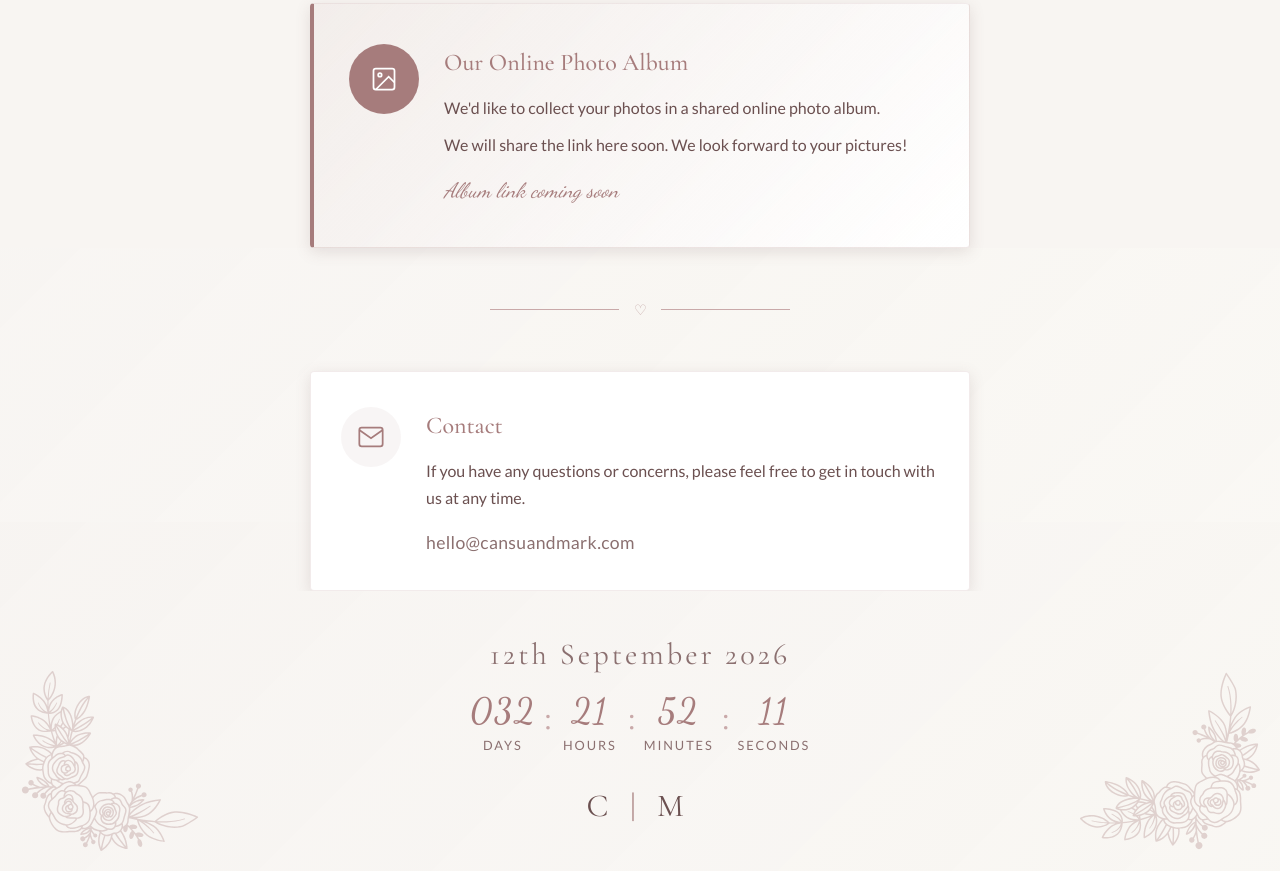
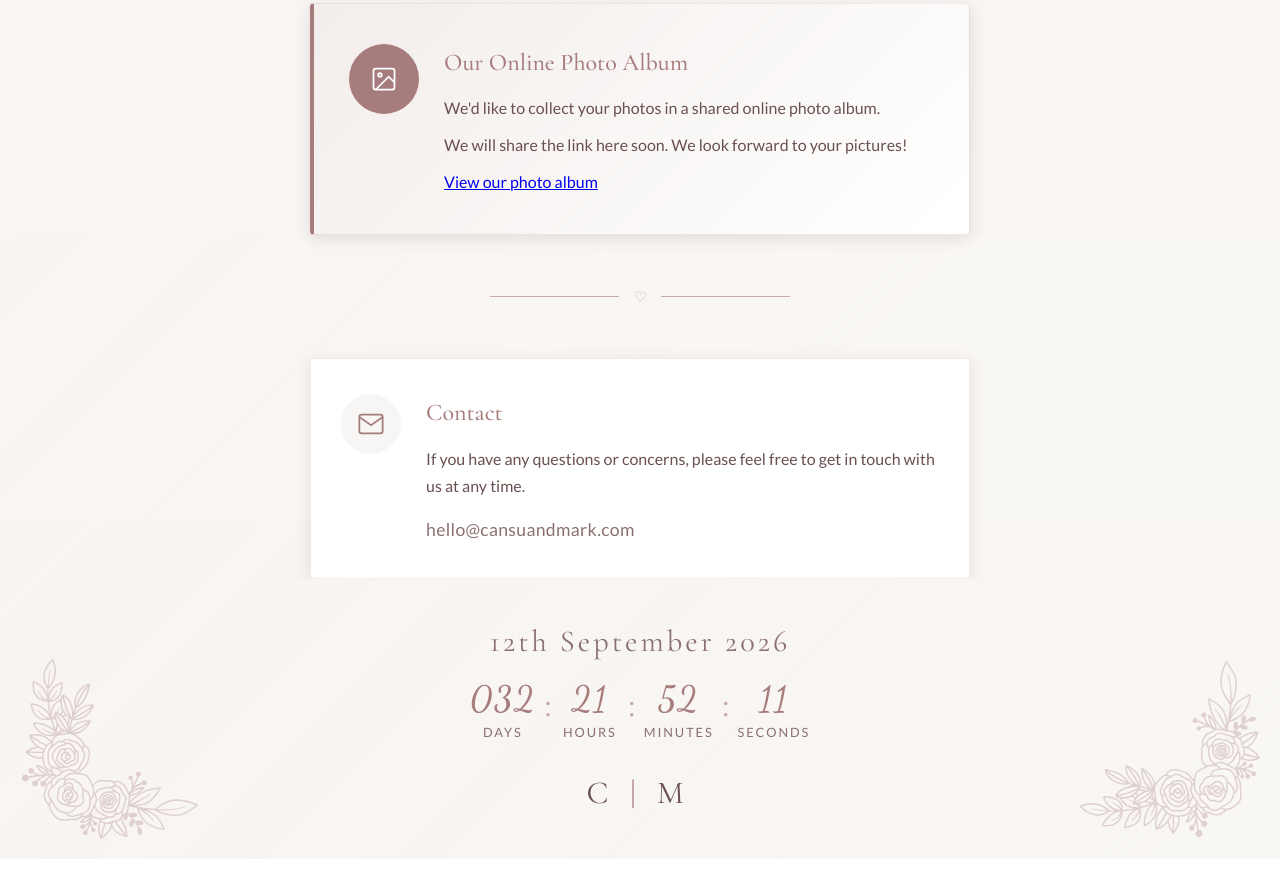
Before and after one commit to mhayward-dev/MyWeddingWebsite, a plain HTML site: page src/site/index.html in a window 1280 px wide. Shown: the part 3478-4349 px from the top of the page. Drawn offline with nearby package versions, Linux system fonts and the light colour scheme; sample sign-in values are in the browser's storage.

Commit message:
Add photo album link to wedding website

```diff
--- a/src/site/index.html
+++ b/src/site/index.html
@@ -301,7 +301,7 @@
                     <h3 class="info-title" data-i18n="photoAlbumTitle">Our Online Photo Album</h3>
                     <p class="info-text" data-i18n="photoAlbumDesc1">We'd like to collect your photos in a shared online photo album.</p>
                     <p class="info-text" data-i18n="photoAlbumDesc2">We will share the link here soon. We look forward to your pictures!</p>
-                    <p class="info-link-coming" data-i18n="linkToFollow">Album link coming soon</p>
+                    <p class="info-link"><a href="https://knipsmig.com/v2V3aXUe" target="_blank">View our photo album</a></p>
                 </div>
             </div>
         </div>
```
